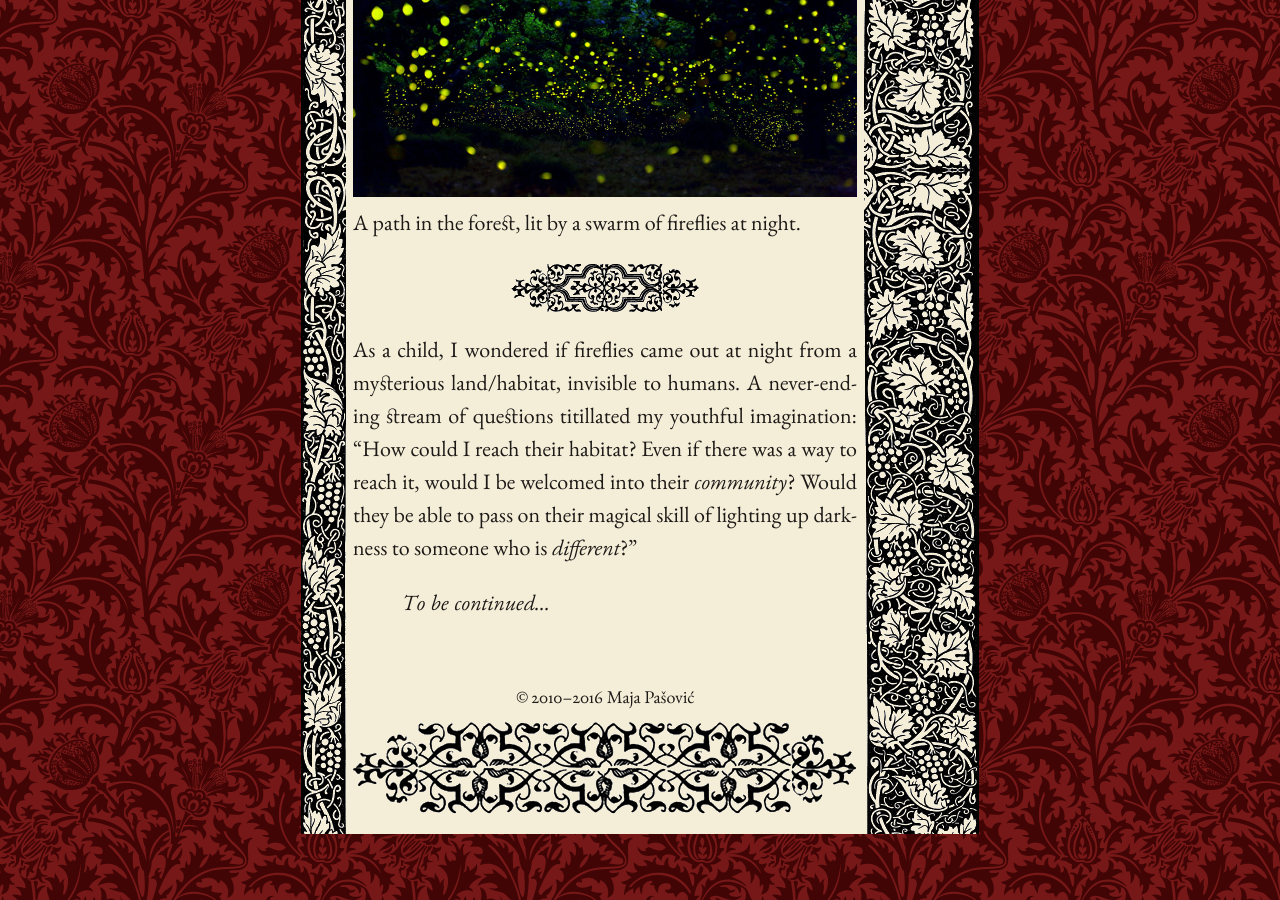
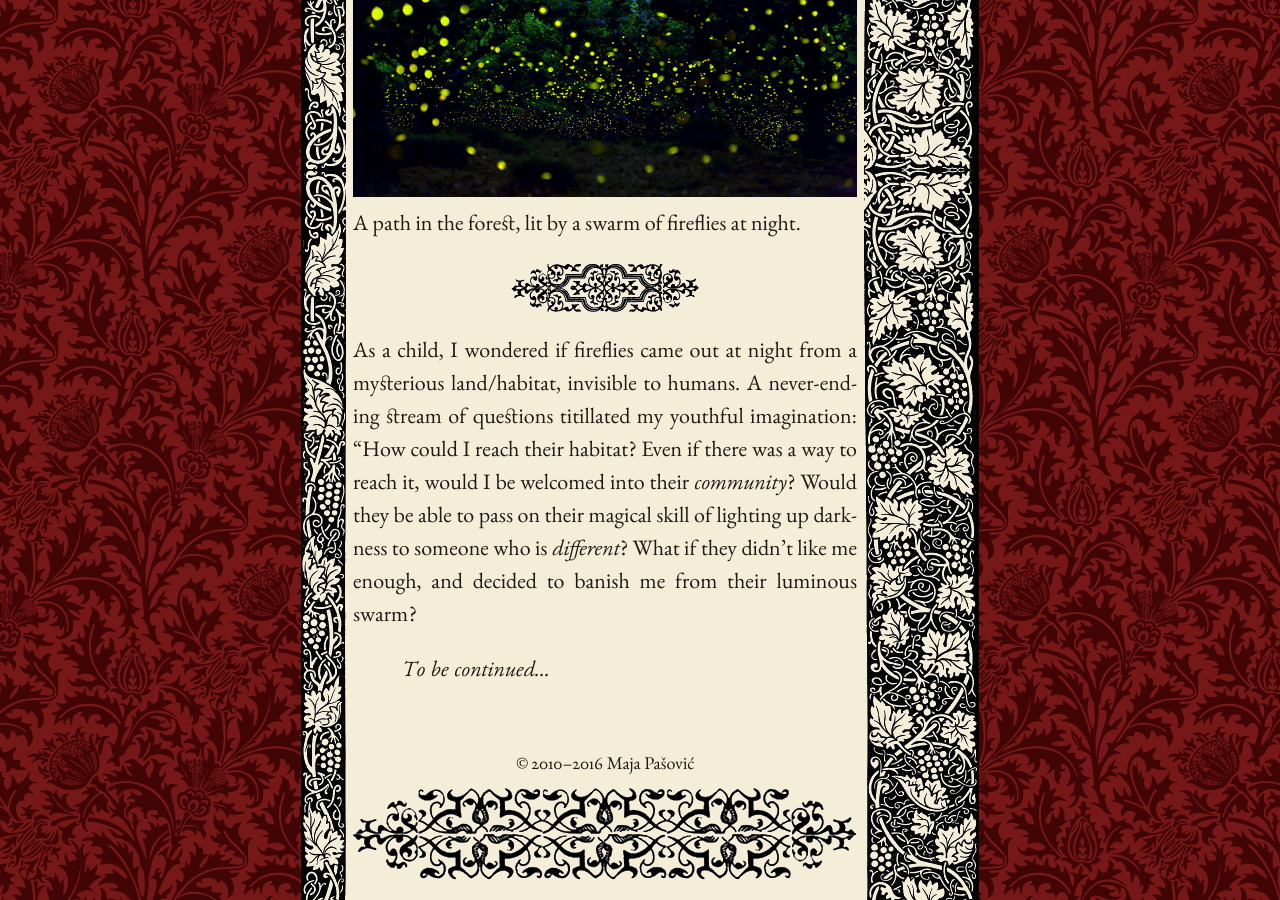
Before and after one commit to mpasovic/majapasovic.org, a Jekyll site: the page built from _posts/2016-07-06-a-lamenting-song-for-fireflies-progressive-destruction-of-the-environment-and-its-consequences.md, in a window 1280 px wide and 900 px high, scrolled down 1804 px. Built offline with Jekyll 4.4.1, drawn with Linux system fonts in a browser that asks for light colours; nearby versions of some CDN libraries.

Commit message:
Updated 2016-07-06-a-lamenting-song-for-fireflies-progressive-destruction-of-the-environment-and-its-consequences.md

```diff
--- a/_posts/2016-07-06-a-lamenting-song-for-fireflies-progressive-destruction-of-the-environment-and-its-consequences.md
+++ b/_posts/2016-07-06-a-lamenting-song-for-fireflies-progressive-destruction-of-the-environment-and-its-consequences.md
@@ -23,6 +23,6 @@
    A path in the forest, lit by a swarm of fireflies at night.
 
 *****
-As a child, I wondered if fireflies came out at night from a mysterious land/habitat, invisible to humans. A never-ending stream of questions titillated my youthful imagination: "How could I reach their habitat? Even if there was a way to reach it, would I be welcomed into their *community*? Would they be able to pass on their magical skill of lighting up darkness to someone who is *different*?"
+As a child, I wondered if fireflies came out at night from a mysterious land/habitat, invisible to humans. A never-ending stream of questions titillated my youthful imagination: "How could I reach their habitat? Even if there was a way to reach it, would I be welcomed into their *community*? Would they be able to pass on their magical skill of lighting up darkness to someone who is *different*? What if they didn't like me enough, and decided to banish me from their luminous swarm?
 
 *To be continued...*
```
